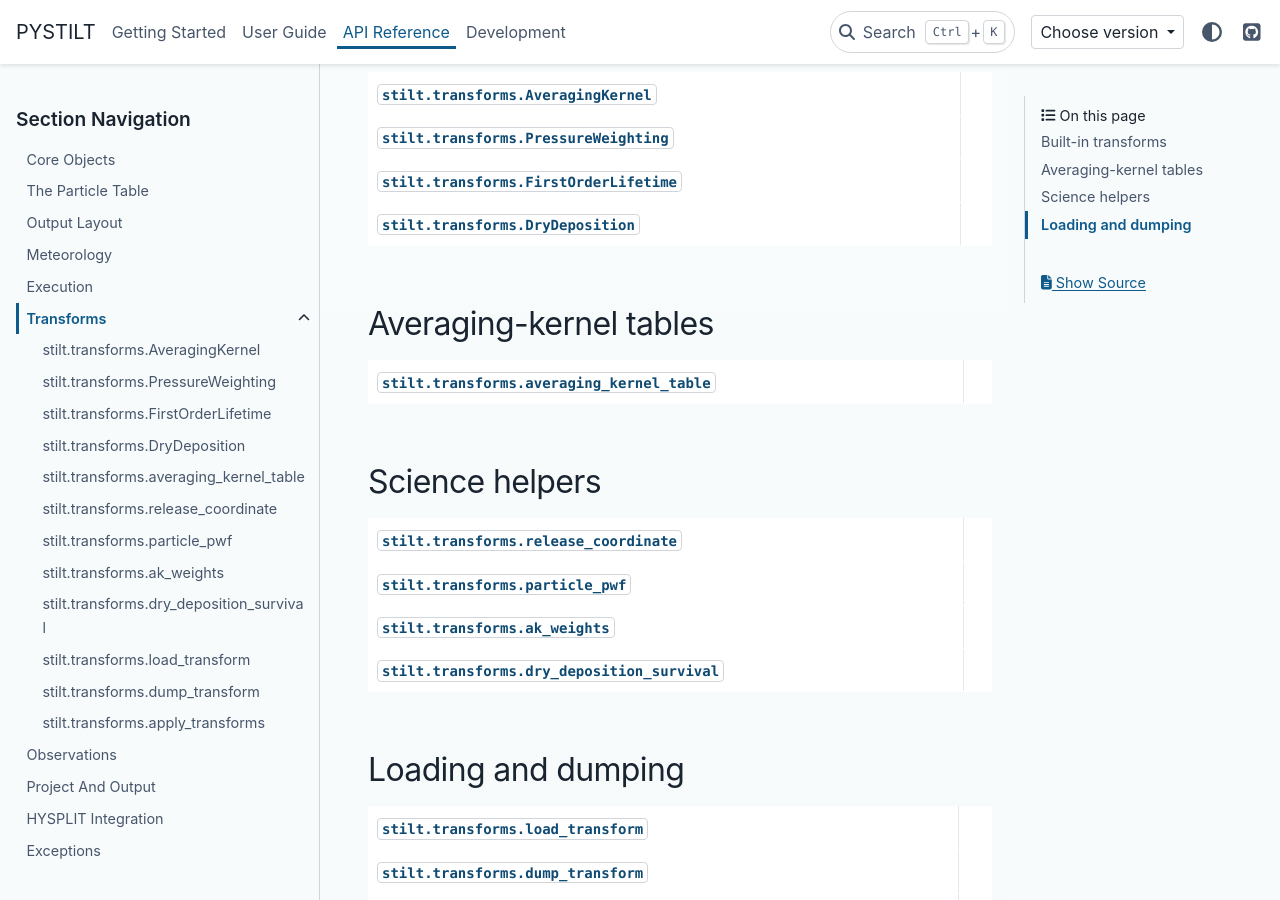
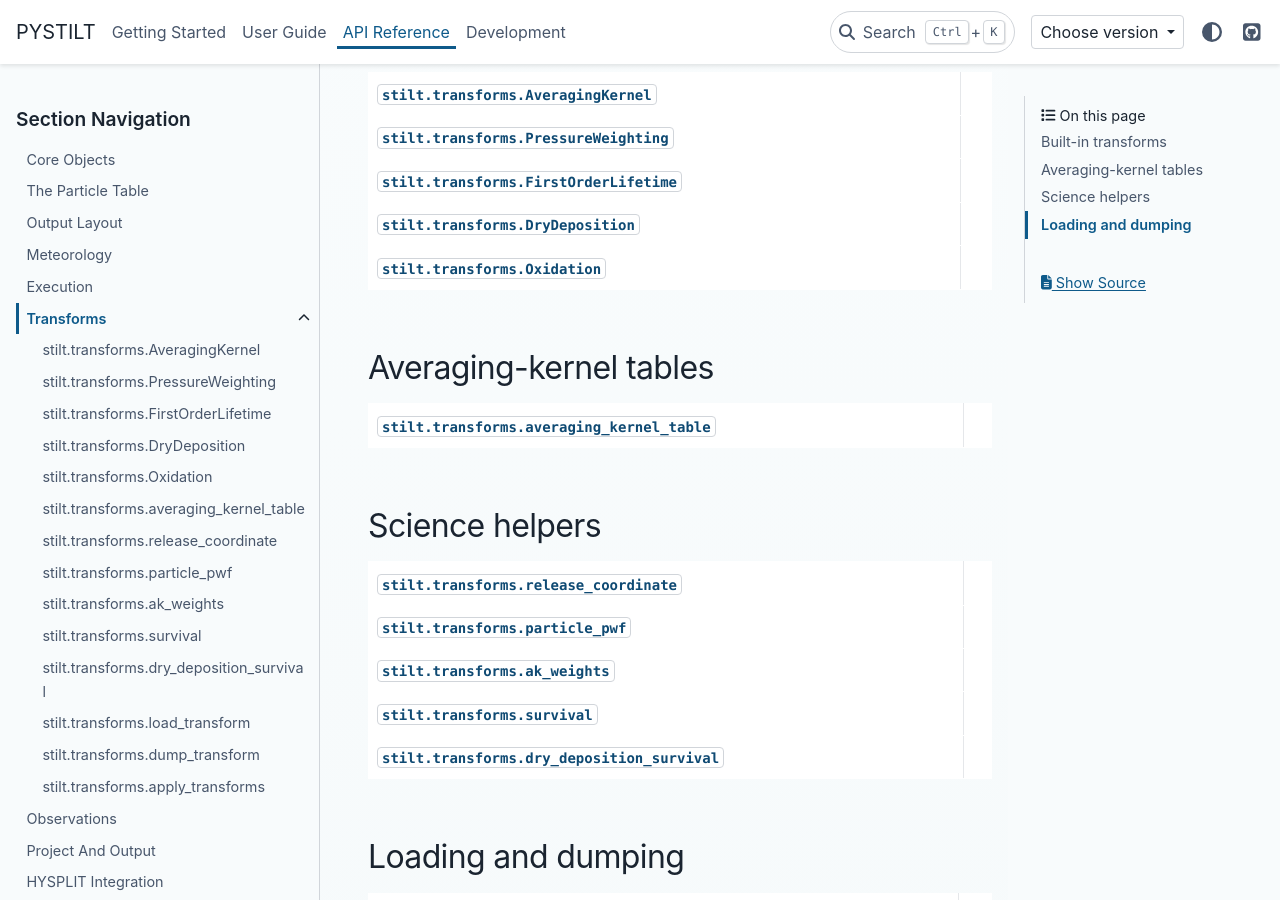
Before and after one commit to fbirds5230/runtraj, a Sphinx documentation site: the page built from docs/reference/transforms.rst, in a window 1280 px wide and 900 px high, scrolled down 389 px. Built offline with Sphinx 7.4.7 and the PyData theme 0.15.4, drawn with Linux system fonts in a browser that asks for light colours; pages that are not in the unit, such as notebooks, are missing from menus.

Commit message:
feat(transforms): weigh foot by the tracer that survives a reaction with an oxidant with oxidation
The oxidation transform takes the rate constant a exp(-e_over_r / T) and
the oxidant's number density, a constant or a netCDF field sampled at each
row, and scales foot by the fraction of tracer that reaches the receptor.
The temperature is temz, or p / (rho R_d) from pres and dens when the
particles have no temz.

survival(particles, rate) gives that fraction for any loss rate that does
not depend on the tracer itself; dry_deposition_survival now uses it.

```diff
--- a/docs/development/roadmap.rst
+++ b/docs/development/roadmap.rst
@@ -105,6 +105,8 @@ feature.
      - Implemented
    * - Dry deposition transform (``dry_deposition``)
      - Implemented
+   * - Oxidation transform (``oxidation``) and ``survival`` for any loss rate
+     - Implemented
    * - Declarative transforms in config YAML (default or per variant)
      - Implemented
    * - Slant-column receptor support
--- a/docs/reference/transforms.rst
+++ b/docs/reference/transforms.rst
@@ -17,6 +17,7 @@ Built-in transforms
    stilt.transforms.PressureWeighting
    stilt.transforms.FirstOrderLifetime
    stilt.transforms.DryDeposition
+   stilt.transforms.Oxidation
 
 Averaging-kernel tables
 -----------------------
@@ -37,6 +38,7 @@ Science helpers
    stilt.transforms.release_coordinate
    stilt.transforms.particle_pwf
    stilt.transforms.ak_weights
+   stilt.transforms.survival
    stilt.transforms.dry_deposition_survival
 
 Loading and dumping
--- a/pyproject.toml
+++ b/pyproject.toml
@@ -156,7 +156,8 @@ layers = [
     "footprint : identity : meteorology : transport",
     "particles",
     "receptors : visualization",
-    "transforms | sampling",
+    "transforms",
+    "sampling",
     "spatial",
     "_paths | exceptions | _transient",
 ]
@@ -235,6 +236,7 @@ ignore_imports = [
     "stilt.footprint.** -> stilt.transforms",
     "stilt.footprint.** -> stilt.sampling",
     "stilt.transforms.** -> stilt.transforms.**",
+    "stilt.transforms.oxidation -> stilt.sampling",
     "stilt.observations.** -> stilt.**",
     "stilt.background -> stilt.sampling",
     "stilt.background -> stilt.transforms",
```
